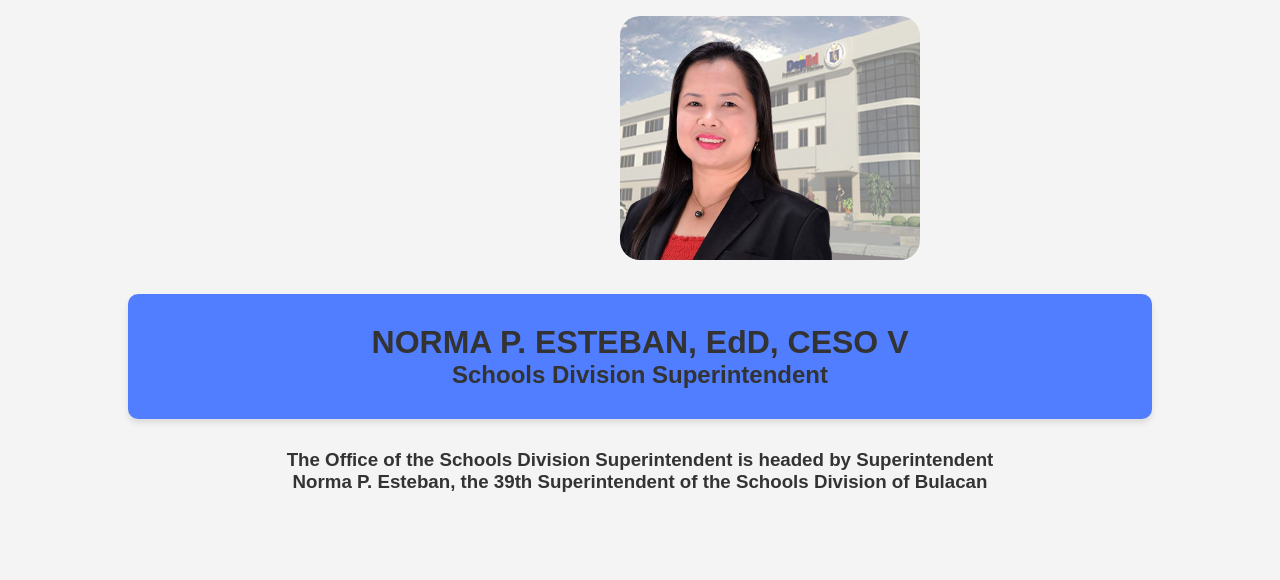
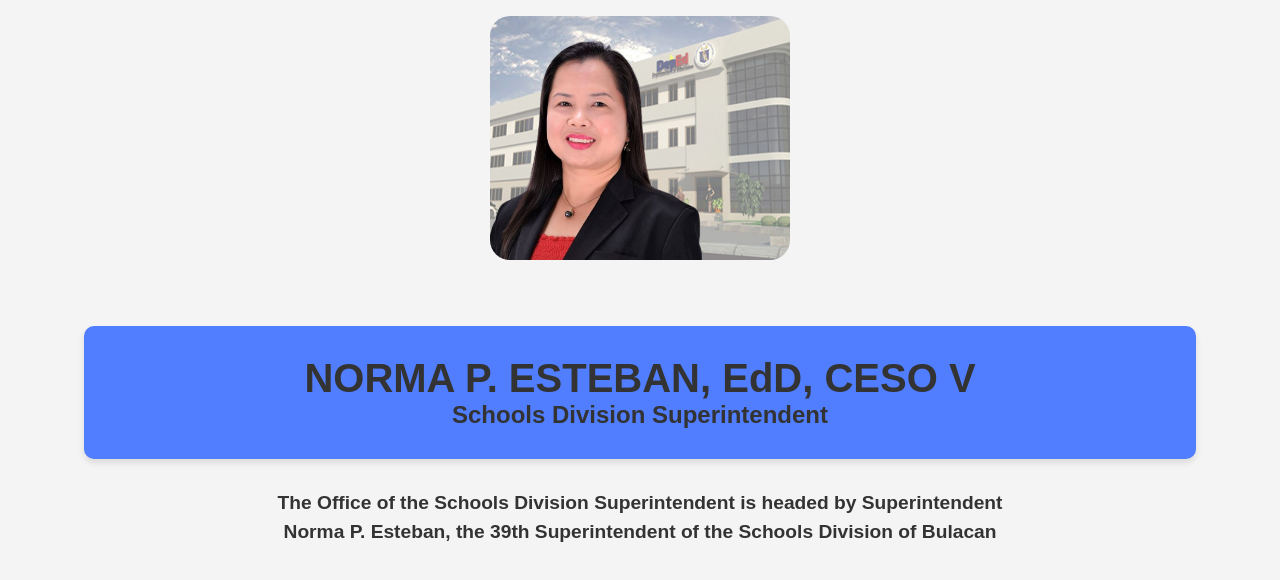
Before and after one commit to renceoogway/Norma, a plain HTML site: page 1a.html in a window 1280 px wide. Drawn offline with Linux system fonts and the light colour scheme.

Commit message:
Update 1a.html

```diff
--- a/1a.html
+++ b/1a.html
@@ -6,7 +6,6 @@
     <meta http-equiv="X-UA-Compatible" content="ie=edge">
     <title>Student Profile</title>
     <style>
-
         * {
             margin: 0;
             padding: 0;
@@ -20,11 +19,12 @@
         }
 
         .container {
-            width: 80%;
+            width: 90%;
+            max-width: 1200px;
             margin: 0 auto;
             text-align: center;
+            padding: 20px;
         }
-
 
         header {
             background-color: #4CAF50;
@@ -36,7 +36,6 @@
             font-size: 2em;
         }
 
-
         .profile {
             background-color: rgb(80, 126, 254);
             padding: 30px;
@@ -46,8 +45,9 @@
         }
 
         .student-picture {
-            width: 200px;
-            height: 200px;
+            width: 100%;
+            max-width: 200px;
+            height: auto;
             object-fit: cover;
             border-radius: 50%;
             margin-bottom: 20px;
@@ -58,10 +58,10 @@
         }
 
         .qr-img {
-            width: 150px;
-            height: 150px;
+            width: 100%;
+            max-width: 150px;
+            height: auto;
         }
-
 
         footer {
             background-color: #4CAF50;
@@ -71,26 +71,43 @@
         }
 
         .img {
-            margin-left: 620px;
-            margin-top: 1rem;
+            display: block;
+            margin: 1rem auto;
             border-radius: 20px;
+            max-width: 300px;
+            height: auto;
+        }
+
+        h3 {
+            font-size: 1rem;
+            line-height: 1.5;
+            margin-top: 30px;
+        }
+
+        @media (min-width: 768px) {
+            h1 {
+                font-size: 2.5em;
+            }
+
+            h3 {
+                font-size: 1.2rem;
+            }
         }
     </style>
 </head>
 <body>
     <div>
-        <img src="Norma-P.-Esteban.png" alt="" width="300px" class="img">
+        <img src="Norma-P.-Esteban.png" alt="Profile Image" class="img">
     </div>
     <div class="container">
         <div class="profile">
-          <h1>NORMA P. ESTEBAN, EdD, CESO V</h1>
-          <h2>Schools Division Superintendent</h2>
-          </div>
-          <div>
-
-          </div>
-          <h3 style="margin-top: 30px;">The Office of the Schools Division Superintendent is headed by Superintendent<br>Norma P. Esteban, the 39th Superintendent of the Schools Division of Bulacan</h3>
+            <h1>NORMA P. ESTEBAN, EdD, CESO V</h1>
+            <h2>Schools Division Superintendent</h2>
         </div>
+        <h3>
+            The Office of the Schools Division Superintendent is headed by Superintendent<br>
+            Norma P. Esteban, the 39th Superintendent of the Schools Division of Bulacan
+        </h3>
     </div>
 </body>
 </html>
```
